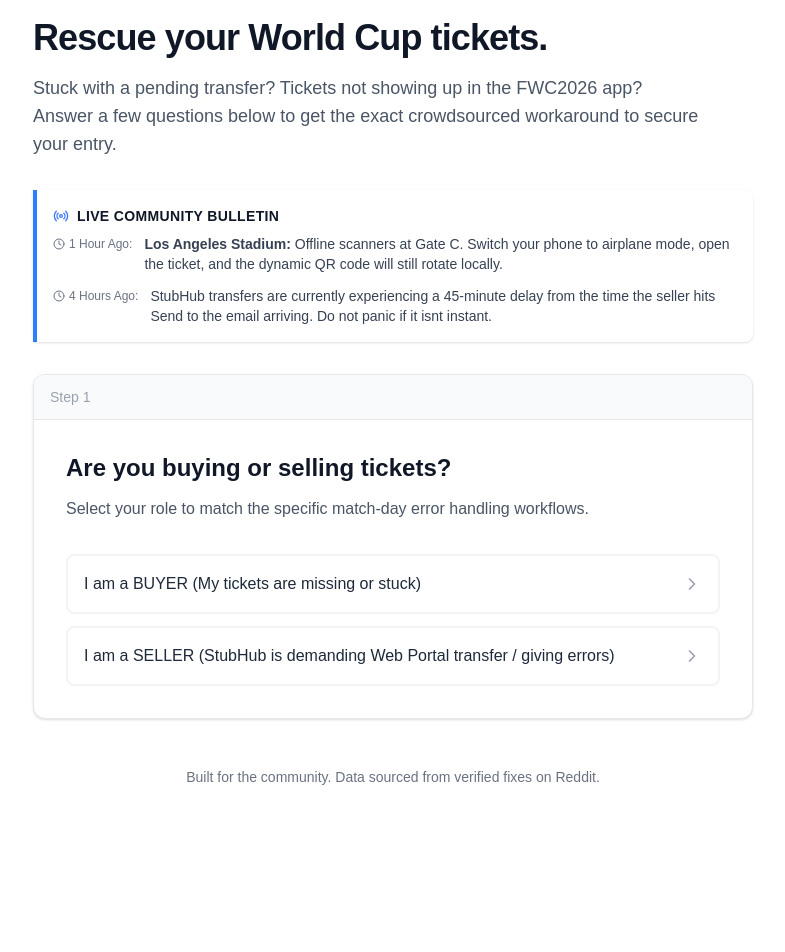
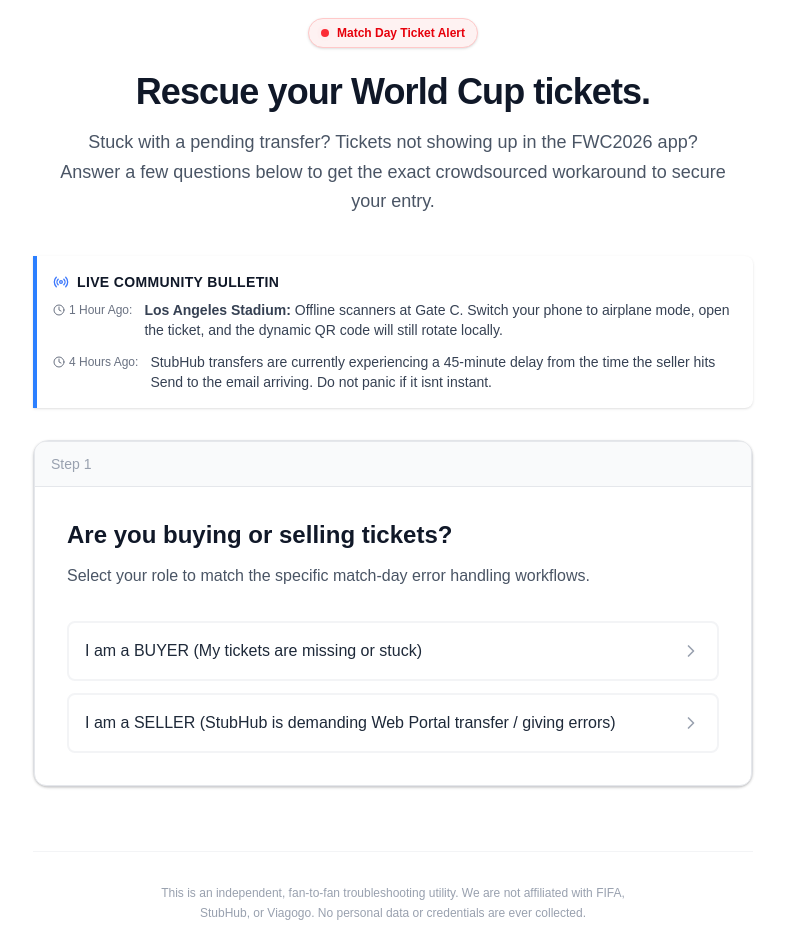
Before and after one commit to abhisheknagpal6633/fix-my-world-cup-tickets, a Next.js app: page / in a window 1280 px wide. Shown: the part 200-1152 px from the top of the page, without its empty margins (247-1032 px from the left). Before the commit the page ends 1035 px from the top, so only its background shows below. Built offline with nearby package versions, Linux system fonts and the light colour scheme.

Commit message:
dark mode

```diff
--- a/src/app/page.tsx
+++ b/src/app/page.tsx
@@ -10,28 +10,41 @@
       <Disclaimer />
 
       <main className="max-w-3xl mx-auto px-4 py-8 sm:px-6 sm:py-12">
-        {/* Intro Text */}
-        <div className="mb-8 text-center sm:text-left">
-          <h2 className="text-3xl font-extrabold text-gray-900 tracking-tight sm:text-4xl mb-4">
+        {/* Professional Header Section */}
+        <div className="mb-10 text-center">
+          {/* Live System Status Badge */}
+          <div className="inline-flex items-center gap-2 bg-red-50 dark:bg-red-950/40 text-red-600 dark:text-red-400 text-xs font-bold px-3 py-1.5 rounded-full border border-red-200 dark:border-red-900/50 mb-6 shadow-sm">
+            <span className="relative flex h-2 w-2">
+              <span className="animate-ping absolute inline-flex h-full w-full rounded-full bg-red-400 opacity-75"></span>
+              <span className="relative inline-flex rounded-full h-2 w-2 bg-red-500"></span>
+            </span>
+            Match Day Ticket Alert
+          </div>
+
+          <h2 className="text-3xl font-extrabold text-gray-900 dark:text-white tracking-tight sm:text-4xl mb-4">
             Rescue your World Cup tickets.
           </h2>
-          <p className="text-lg text-gray-600 max-w-2xl">
+          <p className="text-lg text-gray-600 dark:text-gray-300 max-w-2xl mx-auto leading-relaxed">
             Stuck with a pending transfer? Tickets not showing up in the FWC2026
             app? Answer a few questions below to get the exact crowdsourced
             workaround to secure your entry.
           </p>
         </div>
 
+        {/* Live Updates Section */}
         <LiveBulletin />
-        {/* The Diagnostic Engine */}
-        <Wizard />
 
-        {/* Footer Notes */}
-        <div className="mt-12 text-center text-sm text-gray-500">
-          <p>
-            Built for the community. Data sourced from verified fixes on Reddit.
+        {/* The Diagnostic Engine Wrapper */}
+        <div className="bg-white dark:bg-gray-900 border border-gray-200 dark:border-gray-800 rounded-2xl shadow-sm transition-colors">
+          <Wizard />
+        </div>
+
+        {/* High-Trust Footer Disclaimer */}
+        <footer className="mt-16 pt-8 pb-4 text-center border-t border-gray-100 dark:border-gray-800">
+          <p className="text-xs text-gray-400 dark:text-gray-500 max-w-lg mx-auto leading-relaxed">
+            This is an independent, fan-to-fan troubleshooting utility. We are not affiliated with FIFA, StubHub, or Viagogo. No personal data or credentials are ever collected.
           </p>
-        </div>
+        </footer>
       </main>
     </>
   );
```
